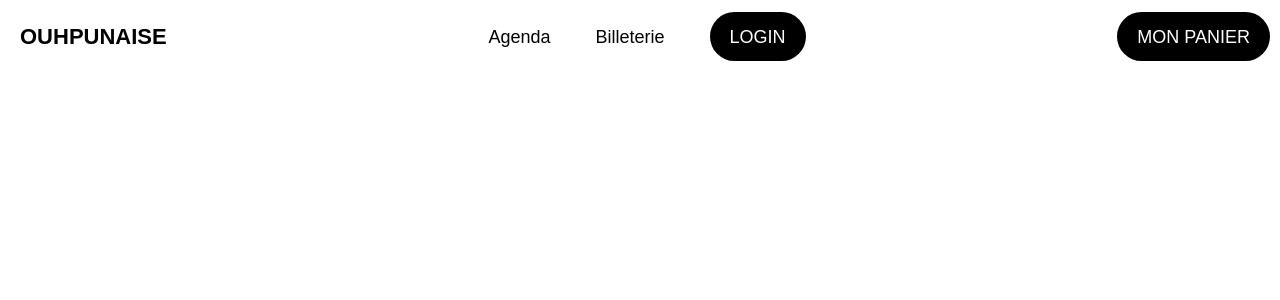
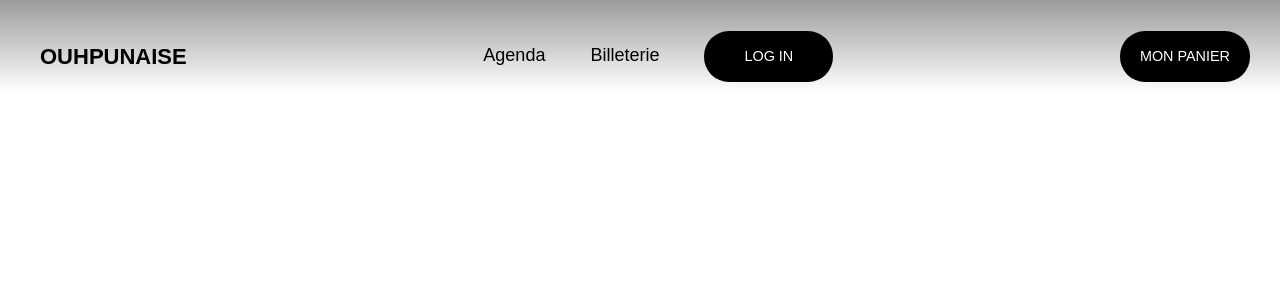
Before and after one commit to lokinosuke/sae301, a Symfony app: template templates/base.html.twig in a window 1280 px wide. Shown: the top 300 px of the page. Run offline with Twig, Linux system fonts and the light colour scheme; the template is opened without the code that fills it, so the values that code supplies are empty; some libraries are stand-ins or nearby versions.

Commit message:
Modif navbar

```diff
--- a/templates/menu.html.twig
+++ b/templates/menu.html.twig
@@ -4,6 +4,7 @@
         box-sizing: border-box;
         font-family: Arial, Helvetica, sans-serif;
         text-align: center;
+        margin: 0;
     }
 
     nav {
@@ -13,6 +14,8 @@
         display: flex;
         justify-content: center;
         align-items: center;
+        background: rgb(0,0,0);
+        background: linear-gradient(180deg, rgba(0,0,0,0.38809520390187324) 0%, rgba(255,255,255,0) 100%);
     }
 
 
@@ -39,6 +42,7 @@
         align-items: center;
         width: 100%;
         justify-content: space-between;
+        margin: 20px 20px 0px 20px;
     }
     .nav-links a .active {
         color: #6B705C;
@@ -60,6 +64,7 @@
     img {
         width: 100%;
     }
+
 
     @media (max-width:690px) {
         .nav-links a {
@@ -142,7 +147,15 @@
             color: white;
             background-color: black;
             border-radius: 25px;
-            padding: 12px 20px 10px 20px;
+            padding: 15px 20px 15px 20px;
+            font-size: 0.9rem;
+        }
+        .buttonnav2 {
+            color: white;
+            background-color: black;
+            border-radius: 25px;
+            padding: 15px 40px 15px 40px;
+            font-size: 0.9rem;
         }
     }
 
@@ -167,9 +180,9 @@
             <div class="navcenter">
                 <a class="navlinkblack linkcolor" href="{{ path('app_accueil') }}">Agenda</a>
                 <a class="navlinkblack linkcolor" href="{{ path('app_accueil') }}">Billeterie</a>
-                <a class="buttonnav" href="{{ path('app_login') }}">LOGIN</a>
+                <a class="buttonnav2" href="{{ path('app_login') }}">LOG IN</a>
             </div>
             <a class="buttonnav" href="{{ path('app_panier') }}">MON PANIER</a>
         </div>
     </nav>
-    </header>
+</header>
```
